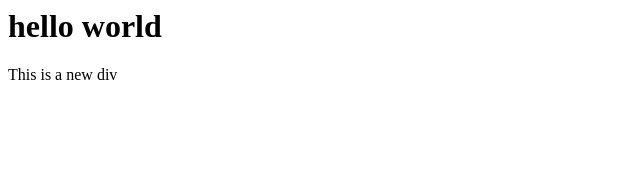
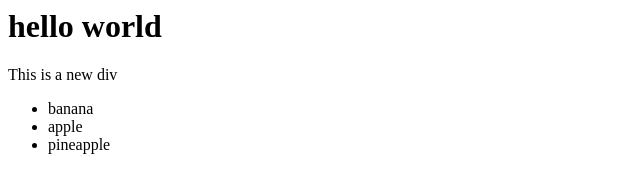
Before and after one commit to barry1393/test-git, a plain HTML site: page index.html in a window 1280 px wide. Shown: the whole page, without its empty margins (0-640 px from the left). Drawn offline with Linux system fonts and the light colour scheme.

Commit message:
ul added

```diff
--- a/index.html
+++ b/index.html
@@ -10,5 +10,10 @@
     <div>
         This is a new div
     </div>
+    <ul>
+        <li>banana</li>
+        <li>apple</li>
+        <li>pineapple</li>
+    </ul>
 </body>
 </html>
```
